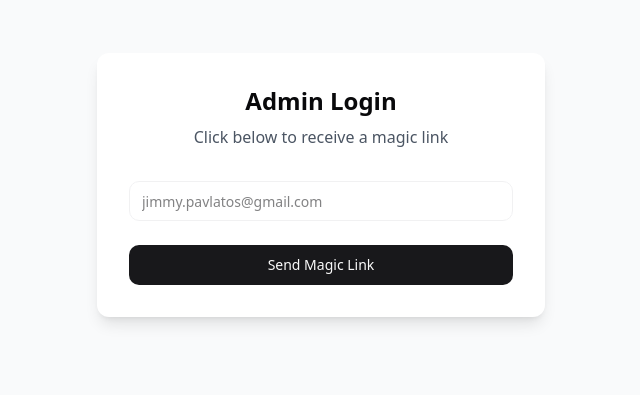
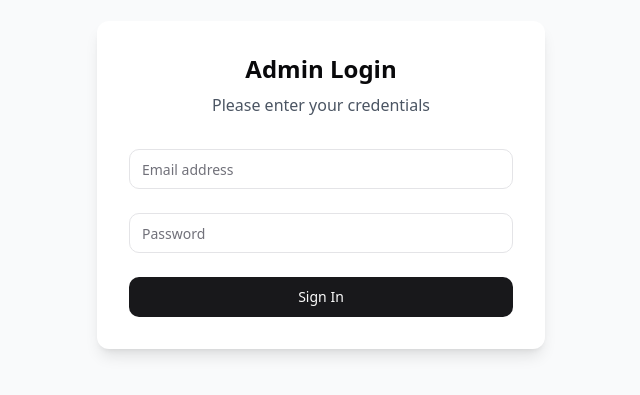
Before and after one commit to jimpav61/calculate, a React (Vite) app: page /login in a window 1280 px wide. Shown: the part 215-610 px from the top of the page, without its empty margins (319-959 px from the left). Built offline with nearby package versions, Linux system fonts and the light colour scheme; what @react-pdf/renderer would draw is missing.

Commit message:
Remove magic link authentication
Revert to traditional email authentication method, removing the magic link functionality from the login process.
[skip gpt_engineer]

```diff
--- a/src/pages/Login.tsx
+++ b/src/pages/Login.tsx
@@ -7,6 +7,8 @@ import { toast } from "sonner";
 
 const Login = () => {
   const [loading, setLoading] = useState(false);
+  const [email, setEmail] = useState("");
+  const [password, setPassword] = useState("");
   const navigate = useNavigate();
   const [searchParams] = useSearchParams();
 
@@ -53,17 +55,8 @@ const Login = () => {
       }
     };
 
-    // Handle redirect with error
-    const error = searchParams.get('error');
-    const errorDescription = searchParams.get('error_description');
-    if (error) {
-      console.error("Auth redirect error:", error, errorDescription);
-      toast.error(errorDescription || "Authentication error");
-      return;
-    }
-
     checkSession();
-  }, [navigate, searchParams]);
+  }, [navigate]);
 
   useEffect(() => {
     const {
@@ -106,18 +99,14 @@ const Login = () => {
     setLoading(true);
 
     try {
-      const { error } = await supabase.auth.signInWithOtp({
-        email: "jimmy.pavlatos@gmail.com",
-        options: {
-          emailRedirectTo: 'https://preview--voicecost-companion.lovable.app/login'
-        }
+      const { error } = await supabase.auth.signInWithPassword({
+        email,
+        password
       });
 
       if (error) {
         console.error("Login error:", error);
         toast.error(error.message);
-      } else {
-        toast.success("Magic link sent! Check your email.");
       }
     } catch (error) {
       console.error("Unexpected error:", error);
@@ -132,23 +121,38 @@ const Login = () => {
       <div className="w-full max-w-md space-y-8 p-8 bg-white rounded-lg shadow-lg">
         <div className="text-center">
           <h1 className="text-2xl font-bold">Admin Login</h1>
-          <p className="mt-2 text-gray-600">Click below to receive a magic link</p>
+          <p className="mt-2 text-gray-600">Please enter your credentials</p>
         </div>
 
         <form onSubmit={handleLogin} className="mt-8 space-y-6">
-          <Input
-            type="email"
-            value="jimmy.pavlatos@gmail.com"
-            disabled
-            className="mt-1"
-          />
+          <div>
+            <Input
+              type="email"
+              placeholder="Email address"
+              value={email}
+              onChange={(e) => setEmail(e.target.value)}
+              required
+              className="mt-1"
+            />
+          </div>
+
+          <div>
+            <Input
+              type="password"
+              placeholder="Password"
+              value={password}
+              onChange={(e) => setPassword(e.target.value)}
+              required
+              className="mt-1"
+            />
+          </div>
 
           <Button
             type="submit"
             className="w-full"
             disabled={loading}
           >
-            {loading ? "Sending magic link..." : "Send Magic Link"}
+            {loading ? "Signing in..." : "Sign In"}
           </Button>
         </form>
       </div>
```
